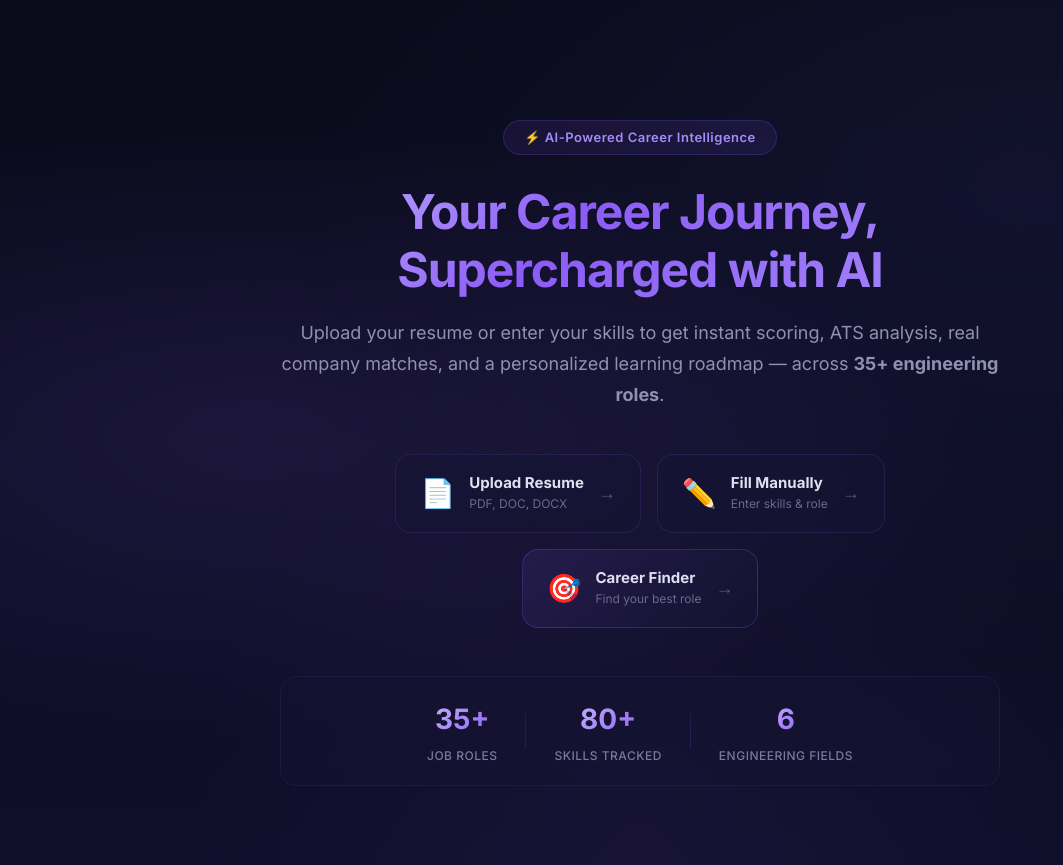
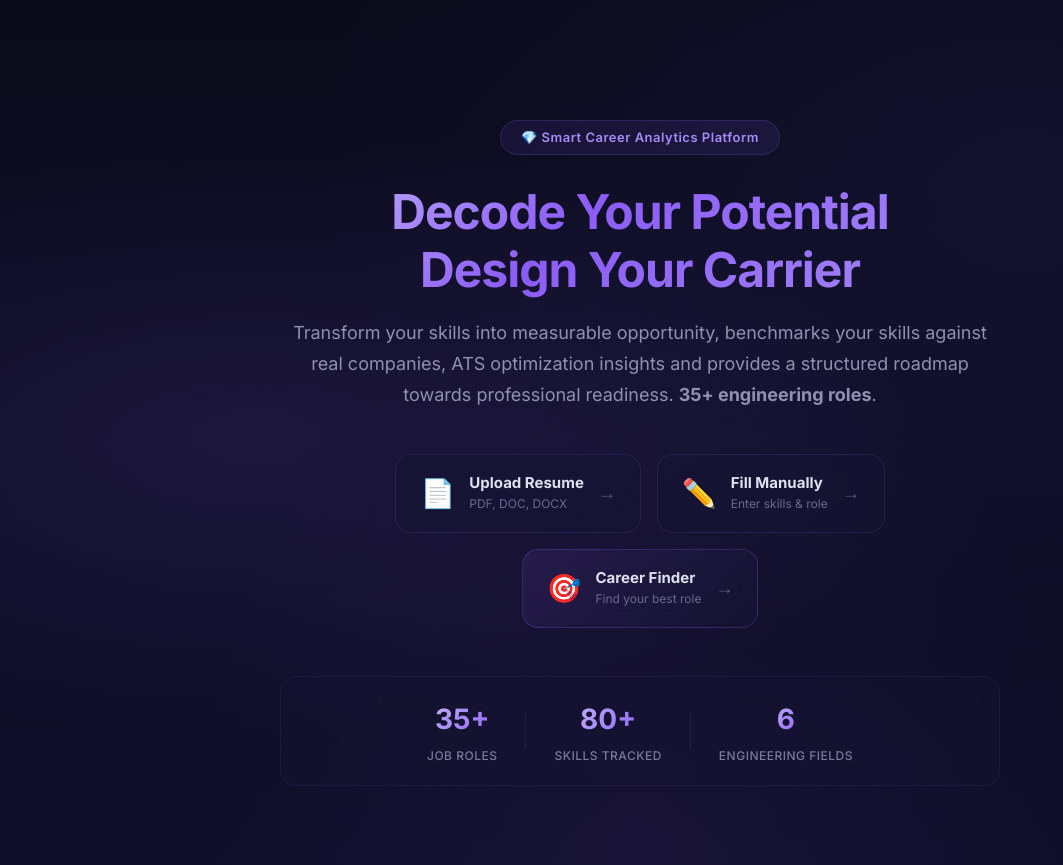
Before and after one commit to dishaghodke29/CarrierIQ, a Flask app: page / in a window 1280 px wide. Shown: the part 75-940 px from the top of the page, without its empty margins (0-1063 px from the left). Run offline with Flask 3, Linux system fonts and the light colour scheme; some libraries are stand-ins or nearby versions.

Commit message:
fixed some minor bugs and added some features

```diff
--- a/templates/index.html
+++ b/templates/index.html
@@ -26,11 +26,11 @@
     <!-- ================= HERO SECTION ================= -->
     <section class="hero">
         <div class="hero-content">
-            <span class="hero-badge">⚡ AI-Powered Career Intelligence</span>
-            <h1>Your Career Journey,<br>Supercharged with AI</h1>
+            <span class="hero-badge">💎 Smart Career Analytics Platform</span>
+            <h1>Decode Your Potential<br>Design Your Carrier</h1>
             <p>
-                Upload your resume or enter your skills to get instant scoring, ATS analysis,
-                real company matches, and a personalized learning roadmap — across
+               Transform your skills into measurable opportunity, benchmarks your skills against real companies,
+               ATS optimization insights and provides a structured roadmap towards professional readiness.
                 <strong>35+ engineering roles</strong>.
             </p>
             <div class="hero-actions">
--- a/templates/results.html
+++ b/templates/results.html
@@ -26,9 +26,9 @@
         <!-- AI SUMMARY BANNER -->
         {% if ai_summary %}
         <div class="ai-summary-banner animate-in">
-            <div class="ai-icon">🤖</div>
+            <div class="ai-icon">🧠</div>
             <div class="ai-text">
-                <strong>AI Verdict</strong>
+                <strong>AI SKILL AUDIT</strong>
                 <p>{{ ai_summary }}</p>
             </div>
         </div>
@@ -76,7 +76,7 @@
                 {% set nice_missing = skill_breakdown.get('nice_missing', []) | join(',') %}
                 <a href="{{ url_for('roadmap', role=target_role, score=score) }}?core={{ core_missing }}&important={{ important_missing }}&nice={{ nice_missing }}"
                     class="primary-btn roadmap-btn">
-                    📍 View Your Personalized Roadmap
+                    🔭 View Your Personalized Roadmap
                 </a>
             </div>
             {% endif %}
```
